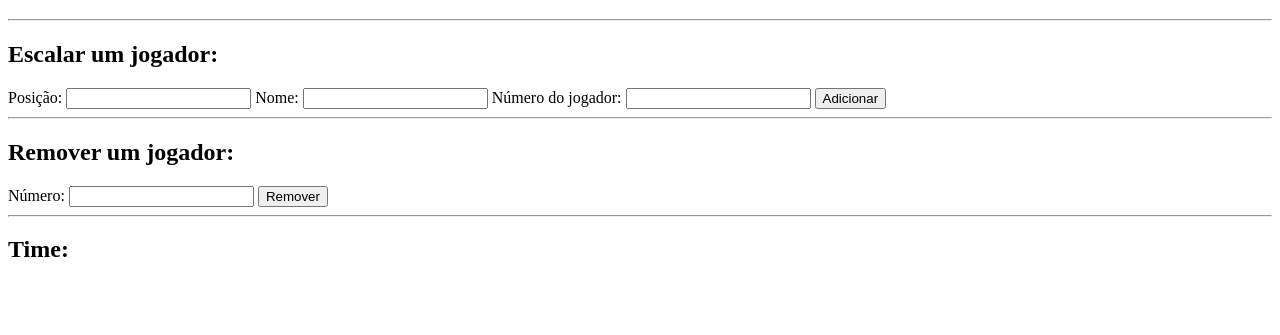
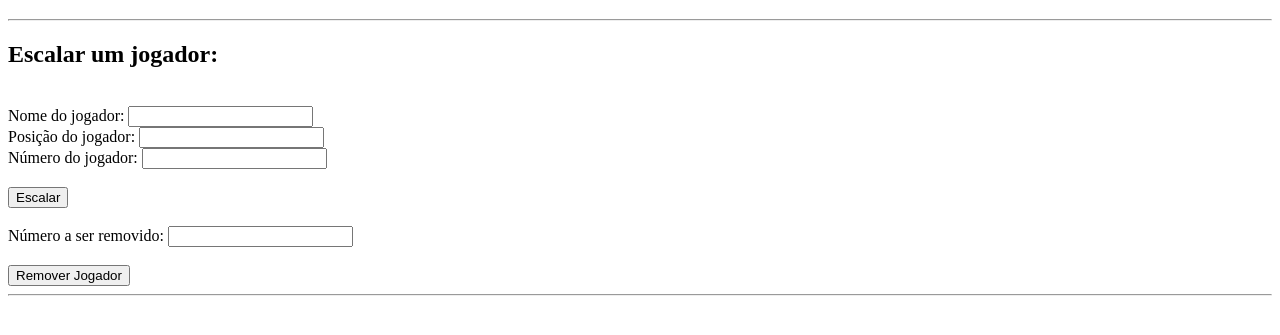
Before and after one commit to joaopborba/exercFixacaoOBC, a plain HTML site: page exercEscalaTime/index.html in a window 1280 px wide. Shown: the part 61-396 px from the top of the page. Drawn offline with Linux system fonts and the light colour scheme.

Commit message:
fixando conteudo

```diff
--- a/exercEscalaTime/app.js
+++ b/exercEscalaTime/app.js
@@ -1,33 +1,34 @@
-function addPlayer() {
-  const position = document.getElementById("position").value;
-  const name = document.getElementById("name").value;
-  const number = document.getElementById("number").value;
+function addPlayer(){
 
-  const confirmation = confirm(
-    "Escalar " + name + " na posição " + position + "?"
-  );
+  const playerName = document.getElementById('playerName').value;
+  const playerPosition = document.getElementById('playerPosition').value;
+  const playerNumber = document.getElementById('playerNumber').value;
 
-  if (confirmation) {
-    const teamList = document.getElementById("playerList");
-    const playerItem = document.createElement("li");
-    playerItem.id = number;
-    playerItem.innerText = position + ": " + name + " (" + number + ")";
-    teamList.appendChild(playerItem);
+  const confirmation = confirm("Escalar " + playerName + "(" + playerNumber + ") " + "na posição " + playerPosition + "?")
 
-    document.getElementById("position").value = "";
-    document.getElementById("name").value = "";
-    document.getElementById("number").value = "";
+  if(confirmation){
+    const teamList = document.getElementById('team-list');
+    const playerLi = document.createElement('li')
+    playerLi.innerText = playerName + "(" + playerNumber + ")";
+    playerLi.id = 'player-' + playerNumber;
+
+    teamList.appendChild(playerLi);
+
+    document.getElementById('playerName').value = '';
+    document.getElementById('playerPosition').value = '';
+    document.getElementById('playerNumber').value = '';
   }
 }
 
-function removePlayer() {
-  const number = document.getElementById("numberToRemove").value;
-  const playerToRemove = document.getElementById(number);
+function removePlayer(){
+  const playerNumber = document.getElementById('numberToRemove').value;
+  const playerToRemove = document.getElementById('player-' + playerNumber);
+  const confirmation = confirm("Remover " + playerToRemove.innerText + "?")
 
-  const confirmation = confirm("Remover o " + playerToRemove.innerText + "?");
+  if(confirmation){
+    document.getElementById('team-list').removeChild(playerToRemove);
+    document.getElementById('numberToRemove').value = '';
+  }
 
-  if (confirmation) {
-    playerToRemove.remove();
-    document.getElementById("numberToRemove").value = "";
-  }
+
 }
--- a/exercEscalaTime/index.html
+++ b/exercEscalaTime/index.html
@@ -1,29 +1,36 @@
 <!DOCTYPE html>
 <html lang="en">
 <head>
-    <meta charset="UTF-8" />
-    <meta name="viewport" content="width=device-width, initial-scale=1.0" />
-    <script src="app.js"></script>
-    <title>Escalação de Time</title>
+  <meta charset="UTF-8">
+  <meta name="viewport" content="width=device-width, initial-scale=1.0">
+  <title>Escalação de time</title>
+  <script src="app.js" defer></script>
 </head>
 <body>
   <h1>Escalação de time</h1>
-    <hr />
+  <hr>
   <h2>Escalar um jogador:</h2>
-    <label for="position">Posição: </label>
-    <input type="text" name="position" id="position" />
-    <label for="name">Nome: </label>
-    <input type="text" name="name" id="name" />
-    <label for="number">Número do jogador: </label>
-    <input type="text" name="number" id="number" />
-    <button onclick="addPlayer()">Adicionar</button>
-    <hr />
-    <h2>Remover um jogador:</h2>
-    <label for="numberToRemove">Número: </label>
-    <input type="text" name="numberToRemove" id="numberToRemove" />
-    <button onclick="removePlayer()">Remover</button>
-    <hr />
-    <h2>Time:</h2>
-    <ul id="playerList"></ul>
+  <br>
+  <label for="playerName">Nome do jogador:</label>
+  <input type="text" name="playerName" id="playerName">
+  <br>
+  <label for="playerPosition">Posição do jogador: </label>
+  <input type="text" name="playerPosition" id="playerPosition">
+  <br>
+  <label for="playerNumber">Número do jogador:</label>
+  <input type="text" name="playerNumber" id="playerNumber">
+  <br><br>
+
+  <button onclick="addPlayer()">Escalar</button>
+  <br><br>
+  <label for="numberToRemove">Número a ser removido:</label>
+  <input type="text" name="numberToRemove" id="numberToRemove">
+  <br><br>
+  <button onclick="removePlayer()">Remover Jogador</button>
+
+  <hr>
+  <section>
+    <ul id="team-list"></ul>
+  </section>
 </body>
 </html>
```
Lines whose indentation alone changed are shown as unchanged.
